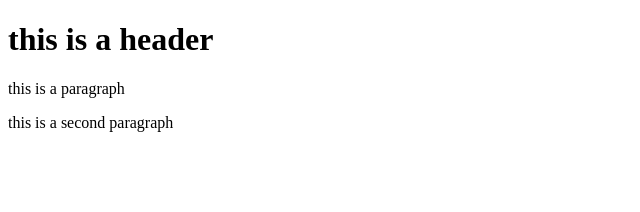
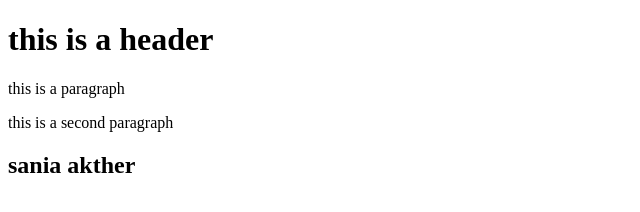
Before and after one commit to sania-akther/git-npm, a website: page index.html in a window 1280 px wide. Shown: the whole page, without its empty margins (0-640 px from the left). Drawn offline with Linux system fonts and the light colour scheme.

Commit message:
upload package.json files

```diff
--- a/index.html
+++ b/index.html
@@ -9,5 +9,6 @@
     <h1>this is a header</h1>
     <p>this is a paragraph</p>
     <p>this is a second paragraph</p>
+    <h2>sania akther</h2>
 </body>
 </html>
```
Also changed, not shown: package.json (added, +24 -0 lines), 1 other file.
